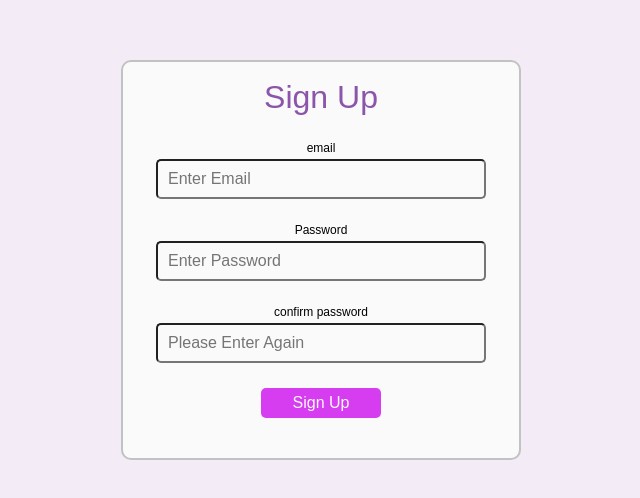
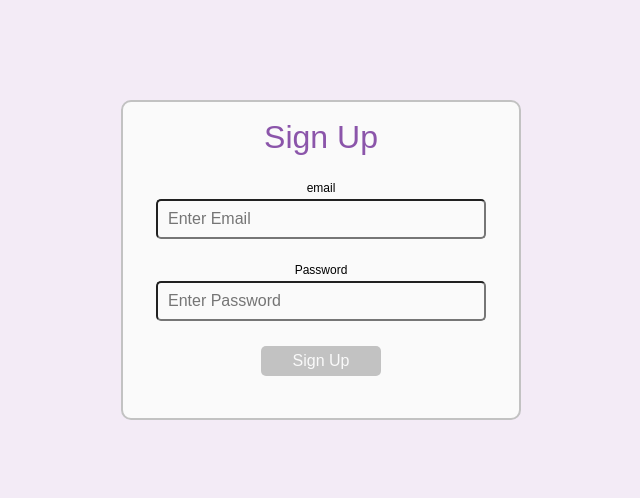
Before and after one commit to khv2644511/wanted-pre-onboarding-frontend, a React (Create React App) app: page /signup in a window 1280 px wide. Shown: the part 140-638 px from the top of the page, without its empty margins (319-959 px from the left). Built offline with nearby package versions, Linux system fonts and the light colour scheme.

Commit message:
feat: 회원가입 페이지 이메일,비밀번호 유효성 검사 실패시 button disabled 속성 부여 및 비밀번호 확인 조건 삭제

```diff
--- a/src/pages/SignUp/SignUp.jsx
+++ b/src/pages/SignUp/SignUp.jsx
@@ -11,26 +11,20 @@ export default function SignUp() {
   const [error, setError] = useState("");
   const navigate = useNavigate();
 
-  const [{ email, password, confirmpassword }, onChange] = useInput({
+  const [{ email, password }, onChange] = useInput({
     email: "",
     password: "",
     confirmpassword: "",
   });
 
-  const checkValid =
-    email.includes("@") &&
-    password.length >= 8 &&
-    confirmpassword.length >= 8 &&
-    password === confirmpassword;
+  const checkValid = !(email.includes("@") && password.length >= 8);
 
   const handleSubmit = (e) => {
     e.preventDefault();
-    if (checkValid) {
+    if (!checkValid) {
       signup();
-    } else if (password !== confirmpassword) {
-      setError("비밀번호를 동일하게 작성해주세요");
     } else {
-      setError("비밀번호를 8자 이상 입력하세요");
+      setError("아이디 혹은 비밀번호를 확인하세요");
     }
   };
 
@@ -46,8 +40,6 @@ export default function SignUp() {
       return setError(res.data.message);
     }
     if (res?.status === 201) {
-      console.log("회원가입 정상동작");
-
       return navigate("/signin");
     }
   };
@@ -78,21 +70,11 @@ export default function SignUp() {
             required={true}
             data-testid="password-input"
           />
-          <Input
-            onChange={onChange}
-            name="confirmpassword"
-            value={confirmpassword}
-            label="confirm password"
-            type="Password"
-            placeholder="Please Enter Again"
-            required={true}
-            data-testid="password-input"
-          />
           <ErrorMessage>{error}</ErrorMessage>
           <Button
             bgcolor="--accent-color"
             txtcolor="--color-type-02"
-            disabled={false}
+            disabled={checkValid}
             data-testid="signup-button"
           >
             Sign Up
--- a/src/pages/SignUp/SignupStyle.jsx
+++ b/src/pages/SignUp/SignupStyle.jsx
@@ -6,7 +6,7 @@ const Container = styled.article`
   left: 50%;
   transform: translate(-50%, -50%);
   width: 400px;
-  height: 400px;
+  height: 320px;
   background-color: var(--color-type-02);
   border: 2px solid var(--color-type-03);
   border-radius: 10px;
```
